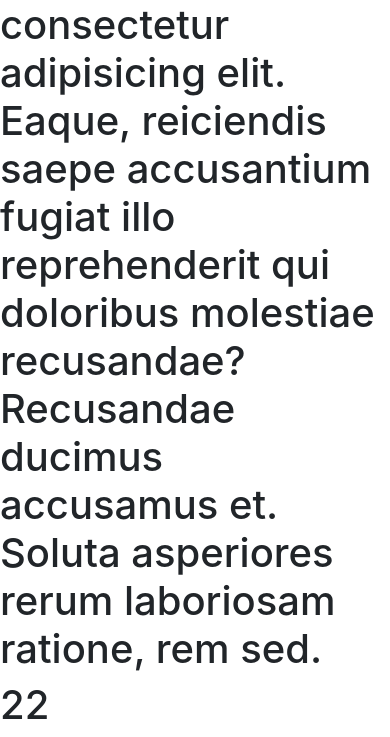
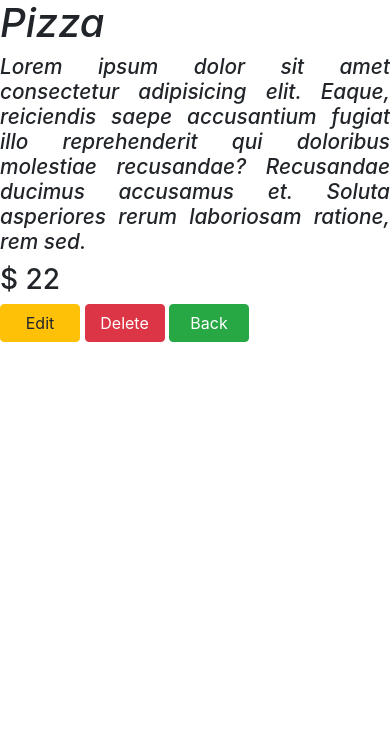
Before and after one commit to SheerinShaikh2003/Django, a Django app: page /food/detail/1/ in a window 390 px wide. Shown: the part 313-1050 px from the top of the page. After the commit the page ends 655 px from the top, so only its background shows below. Run offline with Django 4.2, Linux system fonts and the light colour scheme; data comes from the database, SQL or seed files in the repository; both versions use the stored data as it was after the commit.

Commit message:
commit:15

```diff
--- a/food/templates/food/base.html
+++ b/food/templates/food/base.html
@@ -14,7 +14,7 @@
     <nav class="navbar navbar-dark bg-dark">
         <a href="{% url 'food:index' %}" class="navbar-brand">Exortic</a>
         <div class="navbar">
-            <a href="#" class="nav-item nav-link btn btn-dark">
+            <a href="{% url 'food:create_item' %}" class="nav-item nav-link btn btn-dark">
                 ADD Item
             </a>
             <a href="#" class="nav-item nav-link btn btn-dark">
--- a/food/templates/food/detail.html
+++ b/food/templates/food/detail.html
@@ -1,6 +1,83 @@
-{% extends 'food/base.html'%}
+{% extends 'food/base.html' %}
+
 {% block body %}
-<h1>{{item.item_name}}</h1>
-<h1>{{item.item_desc}}</h1>
-<h1>{{item.item_price}}</h1>
+
+
+<div class="row">
+
+
+<div class="col-md-2 offset-md-1">
+    <img
+        height="150px"
+        width="250"
+        class="card"
+        src="{{ item.item_image }}"
+    >
+</div>
+
+<div class="col-md-4 offset-md-1">
+    <h1
+        style="
+            font-style: italic;
+        "
+    >
+        {{ item.item_name }}
+    </h1>
+
+    <h2
+            style="
+        font-style: italic;
+        font-size: 1.3rem;
+        text-align: justify;
+        "
+    >
+        {{ item.item_desc }}
+
+    </h2>
+
+    <h3>
+        $ {{ item.item_price }}
+
+        </h3>
+
+</div>
+
+    <div class="col-md-3 offset-md-1">
+        <a
+            href="{% url 'food:update_item' item.id %}"
+            style="width: 80px"
+            class="btn btn-warning"
+
+        >
+             Edit
+        </a>
+        <a
+            href="{% url 'food:delete_item' item.id %}"
+            style="width: 80px"
+            class="btn btn-danger"
+
+        >
+             Delete
+        </a>
+        <a
+            href="#"
+            style="width: 80px"
+            class="btn btn-success"
+
+        >
+              Back
+        </a>
+
+    </div>
+
+</div>
+
+
+    </div>
+
+
+
+
+
+
 {% endblock %}
--- a/food/templates/food/index.html
+++ b/food/templates/food/index.html
@@ -48,12 +48,12 @@
 					<h6 style="
 					font-style: italic;
 					">
-						added for:
+						added for: {{ item.for_user }}
 					</h6>
 					<h6 style="
 					font-style: italic;
 					">
-						added by superuser:
+						added by superuser: admin
 					</h6>
 				</div>
 				<div class="col-md-3">
--- a/food/urls.py
+++ b/food/urls.py
@@ -5,5 +5,8 @@ app_name = 'food'
 
 urlpatterns = [
     path('home/', views.index, name = 'index'),
-    path('detail/<int:item_id>/', views.detail, name = 'detail')
+    path('detail/<int:item_id>/', views.detail, name = 'detail'),
+    path('add/', views.create_item, name='create_item'),
+    path('update/<int:id>/', views.update_item, name='update_item'),
+    path('delete/<int:id>/', views.delete_item, name='delete_item'),
 ]
--- a/food/views.py
+++ b/food/views.py
@@ -1,7 +1,8 @@
 
-from django.shortcuts import render
+from django.shortcuts import render, redirect
 from django.http import HttpResponse
 from food.models import Item
+from food.forms import ItemForm
 
 # Create your views here.
 
@@ -21,3 +22,44 @@ def detail(request, item_id):
     }
 
     return render(request, 'food/detail.html', context)
+
+
+def create_item(request):
+    form = ItemForm(request.POST or None)
+
+    if form.is_valid():
+        form.save()
+        return redirect('food:index')
+
+    context = {
+        'form':form
+    }
+
+    return render(request, 'food/item-form.html', context)
+
+def update_item(request, id):
+    item = Item.objects.get(pk=id)
+    form = ItemForm(request.POST or None ,instance=item)
+
+    context = {
+        'form':form
+    }
+
+    if form.is_valid():
+        form.save()
+        return redirect('food:index')
+
+    return render(request, 'food/item-form.html',context)
+
+def delete_item(request, id):
+    item = Item.objects.get(pk=id)
+
+    context={
+        'item':item
+    }
+
+    if request.method == 'POST':
+        item.delete()
+        return redirect('food:index')
+
+    return render(request, 'food/item-delete.html',context)
```
Also changed, not shown: food/forms.py (added, +7 -0 lines), food/templates/food/item-delete.html (added, +8 -0 lines), food/templates/food/item-form.html (added, +19 -0 lines), db.sqlite3.
